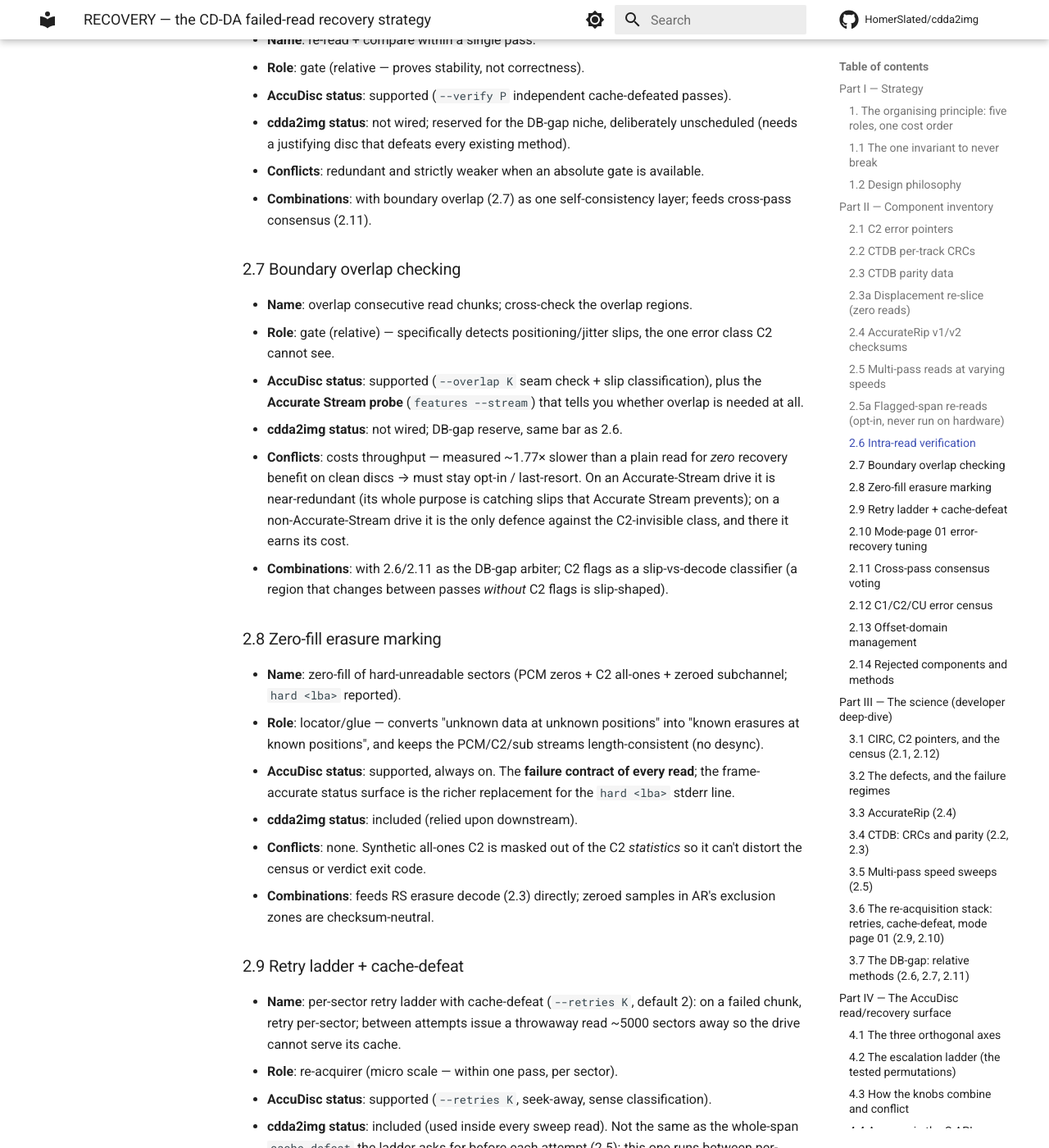
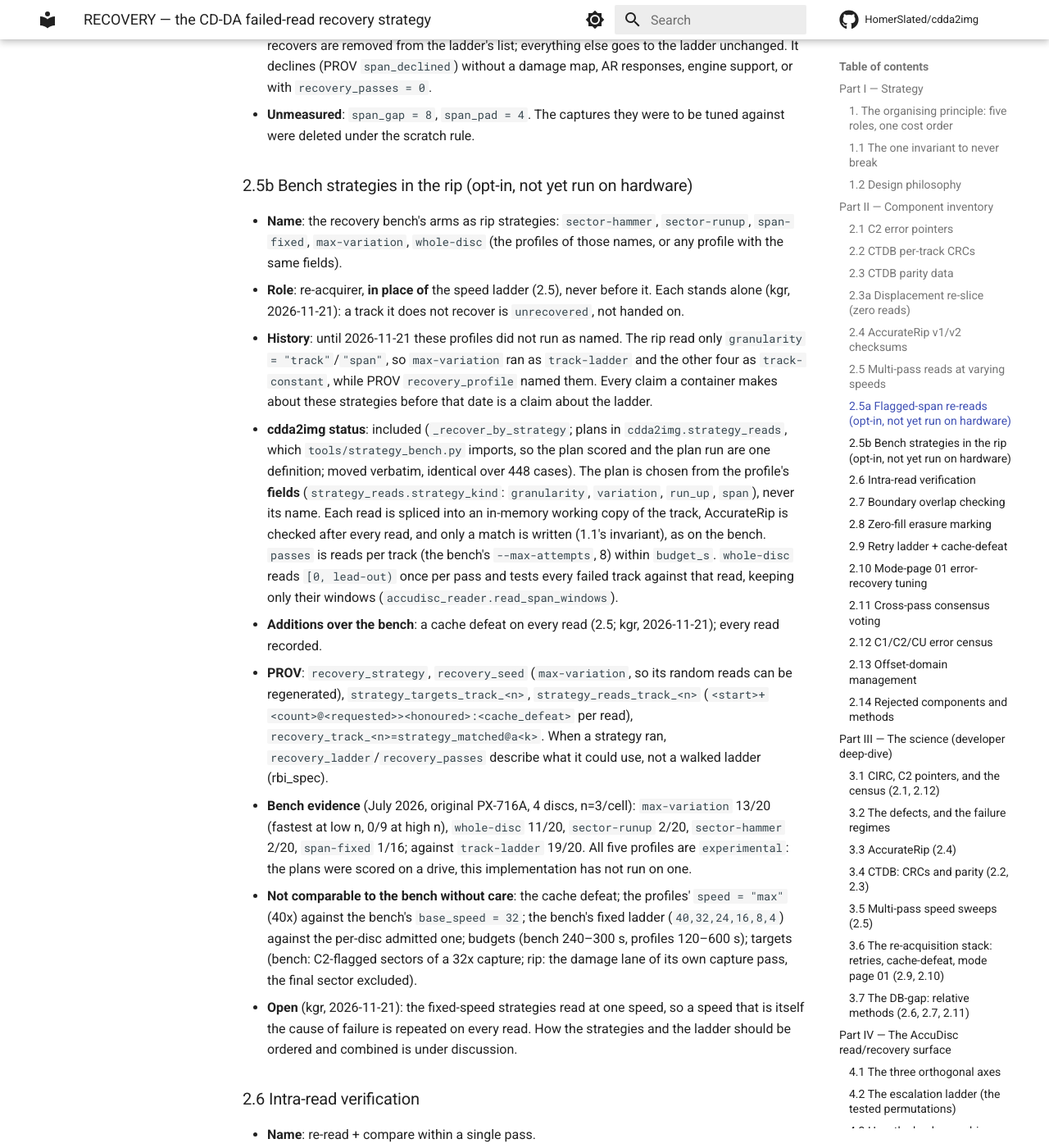
Before and after one commit to HomerSlated/cdda2img, an MkDocs documentation site: the page built from docs/reference/RECOVERY.md, in a window 1280 px wide and 1400 px high, scrolled down 8859 px. Shown: the whole window at 82% size. Built offline with MkDocs 1.6.1 and Material for MkDocs 9.7.7, drawn with Linux system fonts in a browser that asks for light colours; comment, search, counter and statistics services are not loaded; some of the changed text lies outside the part shown.

Commit message:
docs(recovery): bench strategies in the rip (2.5b); PX-716A cache defeat; 09-24 ruling rescinded
RECOVERY.md, edited via hardedit (payload 133361 bytes, sealed, inode and
hardlink preserved):
- New §2.5b: the five bench strategies run in place of the speed ladder,
  stand alone, ask for a cache defeat on every read, and record every read.
  Lists what is not comparable to the bench (cache defeat, 40x vs 32x, the
  ladder, budgets, target source) and the open question kgr raised about
  fixed speeds.
- §2.5: the cache defeat was measured on the original PX-716A (AccuDisc
  2026-11-21d: cache at most 2.19 ms, disc 51-70 ms, 3 of 3). Whether the
  per-attempt speed set flushes the cache by itself is still unmeasured.
  Role wording now names the strategies as the exception.
- §2.5a: the 2026-09-24 never-on-hardware ruling was rescinded on
  2026-11-21; not yet run.
- §1 role table, exit chain and "Last updated" are updated.

Co-Authored-By: Claude Opus 5.5 <noreply@anthropic.com>

```diff
--- a/docs/reference/RECOVERY.md
+++ b/docs/reference/RECOVERY.md
@@ -19,9 +19,11 @@ replaces the former three (`cdda2img/docs/reference/RECOVERY.md`,
 on either side; the component numbering (§2) is the cross-reference key both
 projects cite.
 
-Last updated: 2026-10-25 (displacement re-slice 2.3a, flagged-span rung 2.5a,
-and three changes to the speed ladder 2.5: walk order, cache defeat, per-attempt
-PROV). Before that: 2026-07-20 (three-doc consolidation + the 3-disc recovery
+Last updated: 2026-11-21 (the bench strategies run in the rip, 2.5b; cache
+defeat measured on the PX-716A, 2.5; the 2026-09-24 ruling keeping the span rung
+off hardware rescinded, 2.5a). Before that: 2026-10-25 (displacement re-slice
+2.3a, flagged-span rung 2.5a, and three changes to the speed ladder 2.5: walk
+order, cache defeat, per-attempt PROV). Before that: 2026-07-20 (three-doc consolidation + the 3-disc recovery
 test-suite report, §12). Prior substantive dates preserved inline.
 
 ---
@@ -40,14 +42,15 @@ That sequence *is* the strategy.
 | **Gates** | AR v1/v2 (2.4), CTDB CRC (2.2) — absolute; intra-read (2.6), overlap (2.7) — relative | DB coverage / nothing | absolute → cdda2img; relative → AccuDisc |
 | **Locators** | C2 pointers (2.1), zero-fill erasures (2.8), RS syndromes | C2-capable drive / nothing | AccuDisc (C2, zero-fill); cdda2img (RS) |
 | **Repairers** | CTDB RS parity (2.3); displacement re-slice (2.3a); cross-pass consensus (2.11, planned) | CTDB coverage / AR coverage / nothing | cdda2img (parity, re-slice); AccuDisc (consensus) |
-| **Re-acquirers** | speed-ladder sweeps (2.5), flagged-span re-reads (2.5a, opt-in), retry ladder (2.9), mode-page tuning (2.10) | nothing | AccuDisc read engine + driver |
+| **Re-acquirers** | speed-ladder sweeps (2.5), flagged-span re-reads (2.5a, opt-in), bench strategies (2.5b, opt-in, in place of 2.5), retry ladder (2.9), mode-page tuning (2.10) | nothing | AccuDisc read engine + driver |
 | **Infrastructure** | offset-domain management (2.13) | known drive offset | shared: AccuDisc supplies the offset, cdda2img owns the domain |
 
 **The exit chain on a failed gate** (the load-bearing idea):
 
 > CTDB parity repair (zero extra reads) → displacement re-slice (zero extra
 > reads, 2.3a) → flagged-span re-reads (opt-in, 2.5a) → multi-pass speed-ladder
-> sweep (extra reads, gate-verified) → store best-effort + log `unrecovered`.
+> sweep (extra reads, gate-verified), **or instead of it** a bench strategy chosen
+> by the profile (2.5b) → store best-effort + log `unrecovered`.
 
 The two repair exits are **alternatives tried in cost order — never run together
 for the same incident.** If parity repairs, the sweep never runs. The one
@@ -236,8 +239,9 @@ read-engine side; "caller" means cdda2img (or any application driving AccuDisc).
 - **Name**: speed-ladder sweeps — whole-track re-reads across the drive's probed
   discrete speeds, fastest→slowest, `recovery_passes` sweeps. **Walked
   fastest-first only since 2026-10-22** (see *Walk order* below).
-- **Role**: re-acquirer. The unconditional fallback: needs no drive feature and
-  no parity, only a gate.
+- **Role**: re-acquirer. The fallback for every profile except the five bench
+  strategies, which run instead of it (2.5b): needs no drive feature and no
+  parity, only a gate.
 - **AccuDisc status**: primitive supported. Span reads at `--speed X`, speed never
   auto-restored; the caller owns the sweep loop. Per-sector speed diversity via
   `--ladder` inside one invocation. **Whole-span cache defeat since 0.49.0**
@@ -247,8 +251,12 @@ read-engine side; "caller" means cdda2img (or any application driving AccuDisc).
   `ReadStats.cache_defeat` (`OFF`/`DONE`/`FAILED`). Distinct from the per-sector
   seek-away inside the retry ladder (2.9). Measured on the LITE-ON only: a
   one-sector far read gave 3/3 fresh reads, while spans of 49 to 196 sectors
-  re-read with nothing between came back cached 15/15 (2026-09-18). Not measured
-  on the PX-716A.
+  re-read with nothing between came back cached 15/15 (2026-09-18). **Measured on
+  the original PX-716A on 2026-11-21** (AccuDisc 2026-11-21d, through the USB
+  bridge, no speed set): a back-to-back re-read of a 24-sector span took ≤2.19 ms
+  (cache); after the far read it took 51–70 ms (disc), 3 instances of 3. Not
+  measured: whether the SET CD SPEED the ladder sends on every attempt flushes the
+  cache by itself. The defeat is at worst redundant.
 - **cdda2img status**: included (`_recover_failed_tracks`; AccuDisc engine since
   the c2read→AccuDisc flip, 2026-07-11 — previously cd-paranoia, R2). **Every
   attempt asks for the cache defeat** (kgr, 2026-10-22), feature-detected: on an
@@ -319,7 +327,7 @@ read-engine side; "caller" means cdda2img (or any application driving AccuDisc).
   first match. Evidence: 6/6 recoveries on the damaged reference disc, no
   consistent winning speed — the *sweep* is the mechanism.
 
-### 2.5a Flagged-span re-reads (opt-in, never run on hardware)
+### 2.5a Flagged-span re-reads (opt-in, not yet run on hardware)
 
 - **Name**: flagged-span rung — `--profile span-flagged` (`granularity = "span"`).
 - **Role**: re-acquirer, cheaper than 2.5. It re-reads only the sectors the capture
@@ -327,11 +335,12 @@ read-engine side; "caller" means cdda2img (or any application driving AccuDisc).
   `passes` passes at speeds taken from the ladder.
 - **AccuDisc status**: supported (`read_span_detail`: per-sector status map, C2,
   and the Q-position lane; needs `caller_map_buffers` and the sub-Q map).
-- **cdda2img status**: included, **opt-in only, and never exercised on a drive**
-  (`_recover_flagged_spans`, 2026-09-24). kgr ruled that its H1/H2 bench runs will
-  not happen, under the replacement PX-716A's minimal-testing terms, so the
-  profile stays `experimental` and `track-ladder` stays the default indefinitely.
-  Design and measurements: `span-recovery-plan.md`.
+- **cdda2img status**: included, **opt-in only, and not yet exercised on a drive**
+  (`_recover_flagged_spans`, 2026-09-24). kgr ruled on 2026-09-24 that its H1/H2
+  bench runs would not happen, under the replacement PX-716A's minimal-testing
+  terms, and **rescinded that ruling on 2026-11-21**; no run has happened since.
+  The profile stays `experimental` and `track-ladder` stays the default. Design
+  and measurements: `span-recovery-plan.md`.
 - **Acceptance** (a filter, not a certificate): a copy is used only when the read
   had `verify_passes >= 2`, the map state is `OK`/`RECOVERED`, its own C2 block
   is all zero, and it is outside the widened Q-position lane. On the LITE-ON all
@@ -346,6 +355,53 @@ read-engine side; "caller" means cdda2img (or any application driving AccuDisc).
   AR responses, engine support, or with `recovery_passes = 0`.
 - **Unmeasured**: `span_gap = 8`, `span_pad = 4`. The captures they were to be tuned
   against were deleted under the scratch rule.
+
+### 2.5b Bench strategies in the rip (opt-in, not yet run on hardware)
+
+- **Name**: the recovery bench's arms as rip strategies: `sector-hammer`,
+  `sector-runup`, `span-fixed`, `max-variation`, `whole-disc` (the profiles of
+  those names, or any profile with the same fields).
+- **Role**: re-acquirer, **in place of** the speed ladder (2.5), never before it.
+  Each stands alone (kgr, 2026-11-21): a track it does not recover is
+  `unrecovered`, not handed on.
+- **History**: until 2026-11-21 these profiles did not run as named. The rip read
+  only `granularity = "track"`/`"span"`, so `max-variation` ran as `track-ladder`
+  and the other four as `track-constant`, while PROV `recovery_profile` named
+  them. Every claim a container makes about these strategies before that date is
+  a claim about the ladder.
+- **cdda2img status**: included (`_recover_by_strategy`; plans in
+  `cdda2img.strategy_reads`, which `tools/strategy_bench.py` imports, so the plan
+  scored and the plan run are one definition; moved verbatim, identical over 448
+  cases). The plan is chosen from the profile's **fields**
+  (`strategy_reads.strategy_kind`: `granularity`, `variation`, `run_up`, `span`),
+  never its name. Each read is spliced into an in-memory working copy of the
+  track, AccurateRip is checked after every read, and only a match is written
+  (1.1's invariant), as on the bench. `passes` is reads per track (the bench's
+  `--max-attempts`, 8) within `budget_s`. `whole-disc` reads `[0, lead-out)` once
+  per pass and tests every failed track against that read, keeping only their
+  windows (`accudisc_reader.read_span_windows`).
+- **Additions over the bench**: a cache defeat on every read (2.5; kgr,
+  2026-11-21); every read recorded.
+- **PROV**: `recovery_strategy`, `recovery_seed` (`max-variation`, so its random
+  reads can be regenerated), `strategy_targets_track_<n>`,
+  `strategy_reads_track_<n>` (`<start>+<count>@<requested>><honoured>:<cache_defeat>`
+  per read), `recovery_track_<n>=strategy_matched@a<k>`. When a strategy ran,
+  `recovery_ladder`/`recovery_passes` describe what it could use, not a walked
+  ladder (rbi_spec).
+- **Bench evidence** (July 2026, original PX-716A, 4 discs, n=3/cell):
+  `max-variation` 13/20 (fastest at low n, 0/9 at high n), `whole-disc` 11/20,
+  `sector-runup` 2/20, `sector-hammer` 2/20, `span-fixed` 1/16; against
+  `track-ladder` 19/20. All five profiles are `experimental`: the plans were
+  scored on a drive, this implementation has not run on one.
+- **Not comparable to the bench without care**: the cache defeat; the profiles'
+  `speed = "max"` (40x) against the bench's `base_speed = 32`; the bench's fixed
+  ladder (`40,32,24,16,8,4`) against the per-disc admitted one; budgets (bench
+  240–300 s, profiles 120–600 s); targets (bench: C2-flagged sectors of a 32x
+  capture; rip: the damage lane of its own capture pass, the final sector
+  excluded).
+- **Open** (kgr, 2026-11-21): the fixed-speed strategies read at one speed, so a
+  speed that is itself the cause of failure is repeated on every read. How the
+  strategies and the ladder should be ordered and combined is under discussion.
 
 ### 2.6 Intra-read verification
 
```
Also changed, not shown: other parts of docs/reference/RECOVERY.md (+1 -1 lines).
